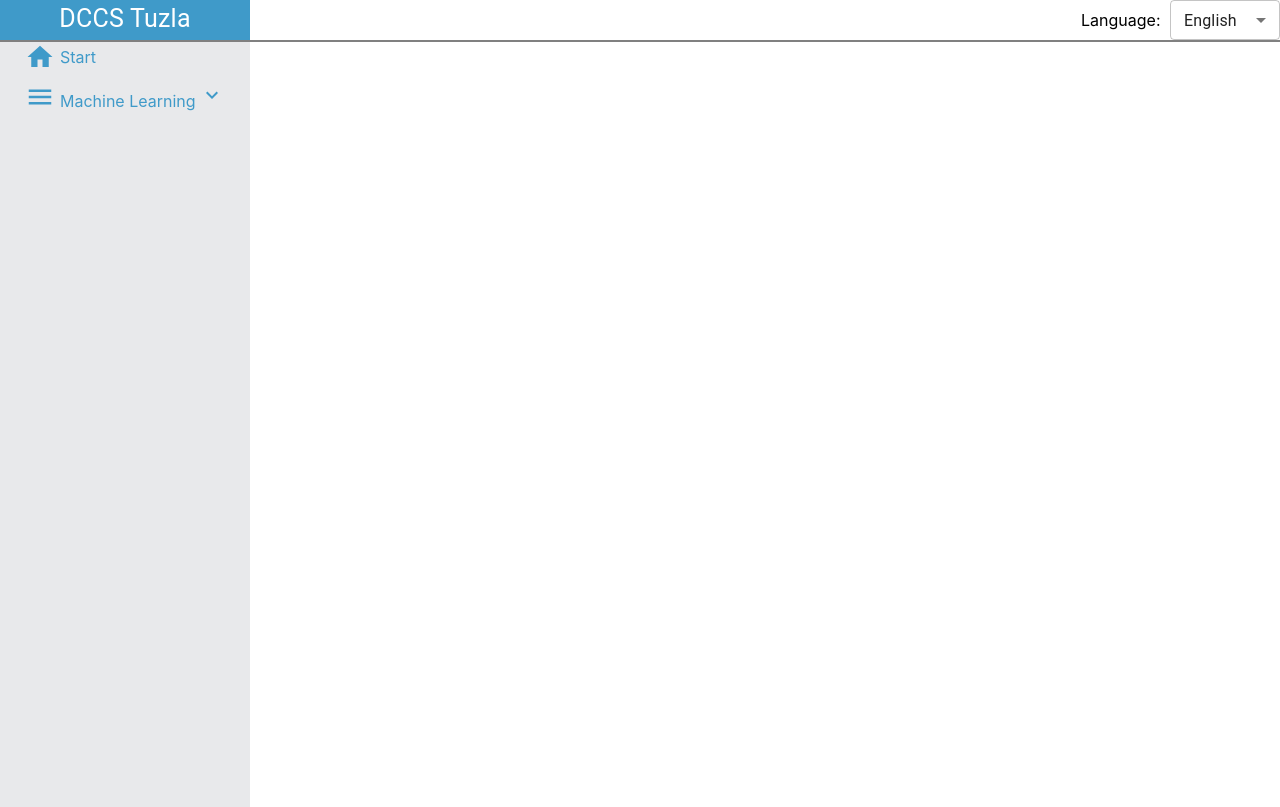
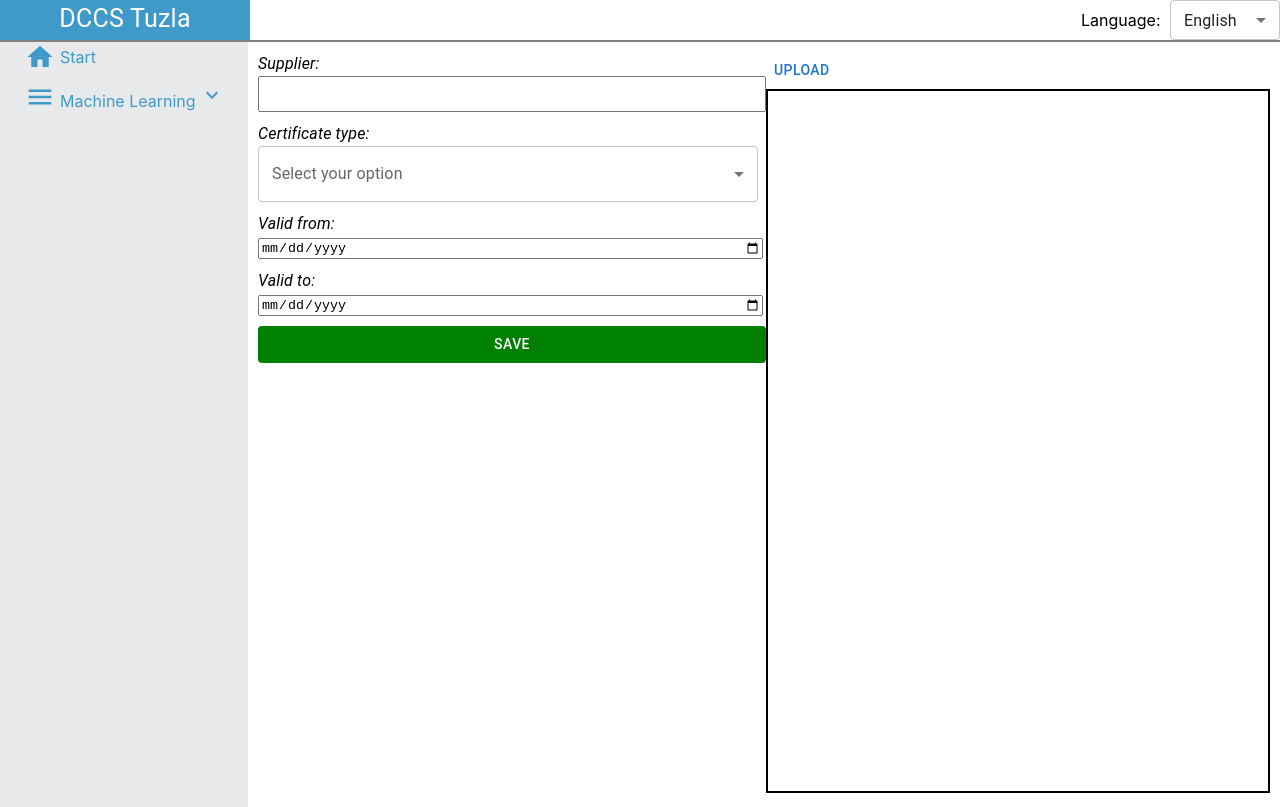
Before and after one commit to HadzajlicEmir/CertificateApp, a React (Create React App) app: page /new-certificate/1 in a window 1280 px wide. Built offline with nearby package versions, Linux system fonts and the light colour scheme.

Commit message:
Tasks 1-5 complete, editing needed

```diff
--- a/src/App.tsx
+++ b/src/App.tsx
@@ -22,7 +22,7 @@ function App() {
         <Route path={"/example1"} element={<Example1 />} />
         <Route path={"/example2"} element={<Example2 />} />
         <Route path={"/example3"} element={<Example3 />} />
-        <Route path={"/new-certificate"} element={<NewCertificate />} />
+        <Route path={"/new-certificate/:paramId?"} element={<NewCertificate />} />
         <Route path={"/"} element={<Start />} />
       </Routes>
     </div>
--- a/src/CertificateOverview.tsx
+++ b/src/CertificateOverview.tsx
@@ -6,28 +6,35 @@ import TableBody from '@mui/material/TableBody';
 import TableCell, { tableCellClasses } from '@mui/material/TableCell';
 import TableHead from '@mui/material/TableHead';
 import TableRow from '@mui/material/TableRow';
+import { Certificate } from './NewCertificate';
+import SettingsIcon from '@mui/icons-material/Settings';
+import { Link } from 'react-router-dom';
+import { useState } from 'react';
+import Menu from '@mui/material/Menu';
+import MenuItem from '@mui/material/MenuItem';
 
-interface Certificate{
-    supplier: String,
-    certificateType: String,
-    validFrom: Date,
-    validTo: Date
-}
 
 function CertificateOverview(){
+    const [anchorEl, setAnchorEl] = useState<null | SVGSVGElement>(null);
+    const open = Boolean(anchorEl);
+    const handleClick = (event: React.MouseEvent<SVGSVGElement>) => {
+    setAnchorEl(event.currentTarget);
+    };
+    const handleClose = () => {
+    setAnchorEl(null);
+    };
     const columns = ["Supplier", "Certificate Type", "Valid from", "Valid to"];
-
-    const certificates = [
-    {supplier: "Prvo", certificateType: "Tip 1", validFrom: "24.5.2000", validTo: "23.3.2024"},
-    {supplier: "Drugo", certificateType: "Tip 2", validFrom: "24.5.2000", validTo: "23.3.2024"},
-    {supplier: "Trece", certificateType: "Tip 3", validFrom: "24.5.2000", validTo: "23.3.2024"}
-
-];
+    let certificates:Certificate[] = [];
+    const certificatesString = localStorage.getItem('certificates');
+    if (certificatesString){
+     certificates = JSON.parse(certificatesString);
+    }
 
     return(
         <Table>
         <TableHead>
             <TableRow>
+            <TableCell></TableCell>
             <TableCell>Supplier</TableCell>
             <TableCell>Certificate Type</TableCell>
             <TableCell>Valid from</TableCell>
@@ -36,7 +43,20 @@ function CertificateOverview(){
         </TableHead>
         <TableBody>
             {certificates.map(row => (
-                <TableRow key={row.supplier}>
+                <TableRow key={row.id}>
+                    <TableCell> <SettingsIcon onClick={handleClick} /> </TableCell>
+                    <Menu
+                        open={open}
+                        anchorEl={anchorEl}
+                        onClose={handleClose}
+                    >
+                    <MenuItem>
+                    <Link to={'/new-certificate/'.concat(row.id.toString())}>Edit</Link>
+                    </MenuItem>
+                    <MenuItem>
+                    Delete
+                    </MenuItem>
+                    </Menu>
                     <TableCell>{row.supplier}</TableCell>
                     <TableCell>{row.certificateType}</TableCell>
                     <TableCell>{row.validFrom}</TableCell>
@@ -51,3 +71,5 @@ function CertificateOverview(){
 }
 
 export default CertificateOverview;
+
+//<Link to={'/new-certificate/'.concat(row.id.toString())}></Link>
--- a/src/NewCertificate.tsx
+++ b/src/NewCertificate.tsx
@@ -4,7 +4,9 @@ import Select, { SelectChangeEvent } from '@mui/material/Select';
 import InputLabel from '@mui/material/InputLabel';
 import FormControl from '@mui/material/FormControl';
 import Typography from '@mui/material/Typography';
-import { useState } from 'react';
+import { useEffect, useState } from 'react';
+import { useParams } from 'react-router-dom';
+
 
 export interface Certificate{
     id: number,
@@ -15,8 +17,28 @@ export interface Certificate{
 }
 
 function NewCertificate(){
+
     const uniqueId = Math.floor(Math.random()*10000000000);
-    const [newCertificate, setNewCertificate] = useState<Certificate>({id:uniqueId,supplier:'',certificateType:'',validFrom: '', validTo: ''});
+    const [newCertificate, setNewCertificate] = useState<Certificate>({id:uniqueId, supplier:'', certificateType:'', validFrom: '', validTo: ''});
+
+    const {paramId} = useParams();
+    useEffect(()=>{
+        if (paramId){
+            const certificatesString = localStorage.getItem('certificates');
+            console.log('emir');
+        if(certificatesString){
+            const certificates = JSON.parse(certificatesString);
+            const certificate = certificates.find((item:Certificate) => item.id === Number.parseInt(paramId));
+            console.log('emir2');
+            if (certificate){
+            setNewCertificate(certificate);
+            console.log('emir3');
+            }
+        }
+        }
+    }, [])
+
+
     function changeSupplier(value: string){
         setNewCertificate({...newCertificate, supplier: value})
     }
@@ -28,15 +50,40 @@ function NewCertificate(){
     }
     function changeValidTo(value: string){
         setNewCertificate({...newCertificate, validTo: value})
-        console.log(newCertificate);
     }
+    function onSave(){
+        const certificatesString = localStorage.getItem('certificates');
+        if (paramId && certificatesString){
+            let certificates:Certificate[] = JSON.parse(certificatesString);
+            certificates.forEach((certificate:Certificate) => {
+                if(certificate.id === Number.parseInt(paramId)){
+                    certificate.supplier = newCertificate.supplier;
+                    certificate.certificateType = newCertificate.certificateType;
+                    certificate.validFrom = newCertificate.validFrom;
+                    certificate.validTo = newCertificate.validTo;
+                }
+            })
+            localStorage.setItem('certificates', JSON.stringify(certificates));
+        } else {
+        if (certificatesString){
+        let certificates = JSON.parse(certificatesString);
+        certificates.push(newCertificate);
+        localStorage.setItem('certificates', JSON.stringify(certificates));
+       } else {
+        let certificates = [];
+        certificates.push(newCertificate);
+        localStorage.setItem('certificates', JSON.stringify(certificates));
+       }
+    }
+}
+
 
     return(
         <div style={{display: 'flex', flexDirection: 'row', margin: '10px'}}>
             <div style={{display:'flex', flexDirection:'column'}}>
                 <div style={{ marginBottom: '10px'}}>
                 <Typography sx={{fontStyle: 'italic'}}>Supplier: </Typography>
-                    <input onChange={(event) => changeSupplier(event.target.value)} type='text' style={{ width: '500px', height: '30px'}}/>
+                    <input onChange={(event) => changeSupplier(event.target.value)} type='text' value={newCertificate.supplier} style={{ width: '500px', height: '30px'}}/>
                     </div>
                 <div style={{ marginBottom: '10px'}}>
                 <Typography sx={{fontStyle: 'italic'}}>Certificate type:</Typography>
@@ -57,13 +104,15 @@ function NewCertificate(){
                 </div>
                 <div style={{ marginBottom: '10px'}}>
                     <Typography sx={{fontStyle: 'italic'}}>Valid from: </Typography>
-                    <input onChange={(event) => changeValidFrom(event.target.value)} style={{width: '500px'}} type='date' />
+                    <input value={newCertificate.validFrom} onChange={(event) => changeValidFrom(event.target.value)} style={{width: '500px'}} type='date' />
                 </div>
                 <div style={{ marginBottom: '10px'}}>
                     <Typography sx={{fontStyle: 'italic'}}>Valid to: </Typography>
-                    <input onChange={(event) => changeValidTo(event.target.value)} style={{width: '500px'}} type='date' />
+                    <input value={newCertificate.validTo} onChange={(event) => changeValidTo(event.target.value)} style={{width: '500px'}} type='date' />
                 </div>
-                    <Button sx={{backgroundColor: 'green', color: 'white'}}>Save</Button>
+                    <Button onClick = {onSave} sx={{backgroundColor: 'green', color: 'white'}}>
+                        Save
+                    </Button>
             </div>
             <div>
                 <Button>Upload</Button>
```
